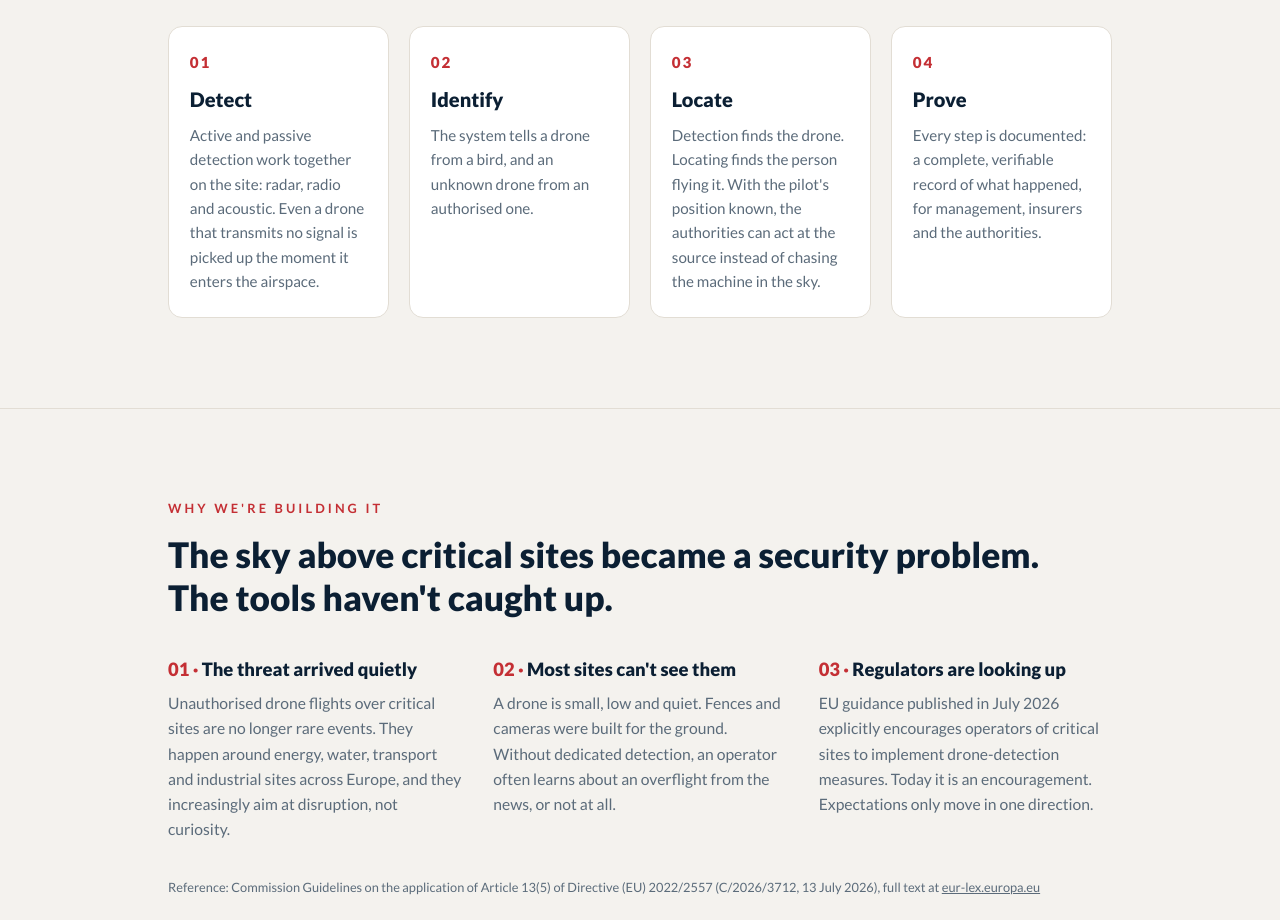
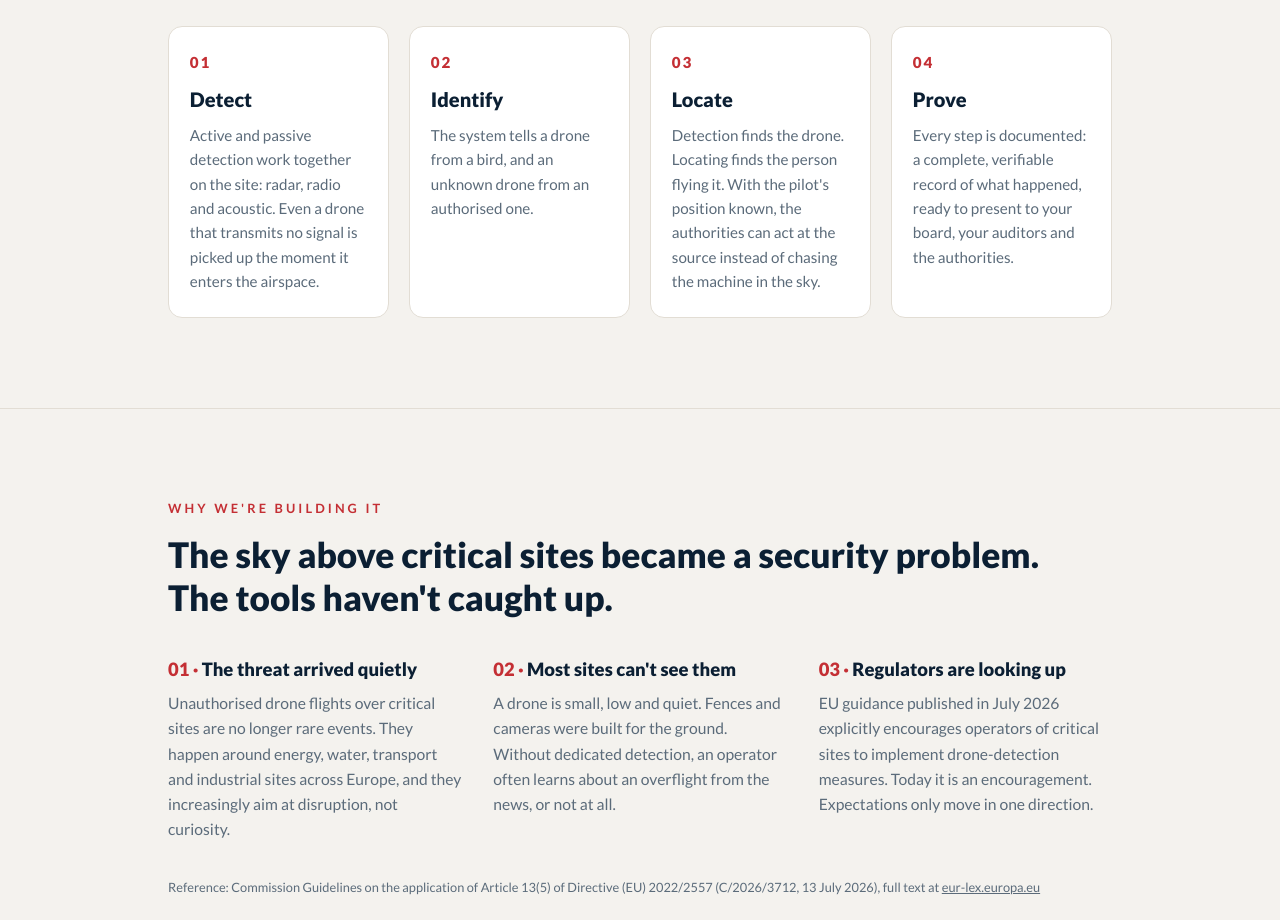
Before and after one commit to m-eltabakh/aerokastell-website, a plain HTML site: page index.html in a window 1280 px wide. Shown: the part 1080-2000 px from the top of the page. Drawn offline with Linux system fonts and the light colour scheme.

Commit message:
Landing: the prove step states who the record is ready to present to

```diff
--- a/index.html
+++ b/index.html
@@ -258,7 +258,7 @@
         <div class="step">
           <span class="no">04</span>
           <h3>Prove</h3>
-          <p>Every step is documented: a complete, verifiable record of what happened, for management, insurers and the authorities.</p>
+          <p>Every step is documented: a complete, verifiable record of what happened, ready to present to your board, your auditors and the authorities.</p>
         </div>
       </div>
     </div>
```
